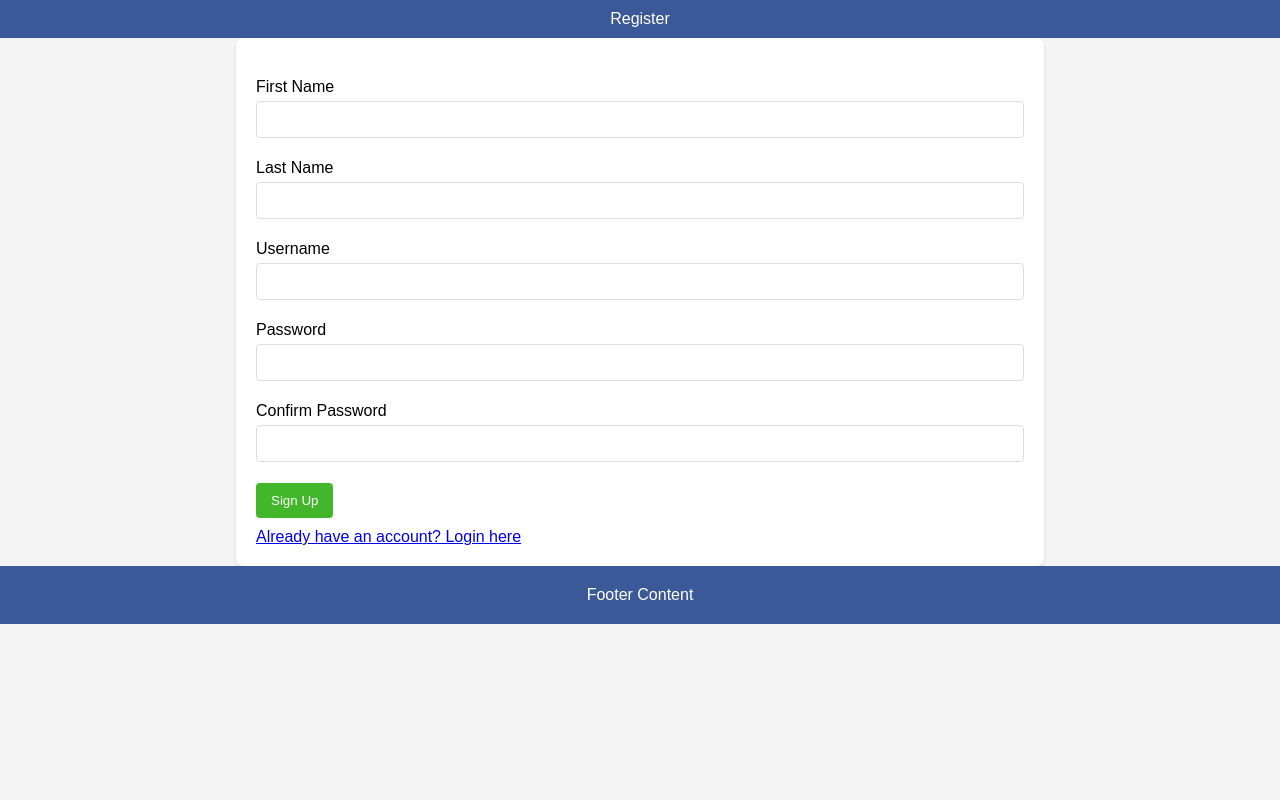
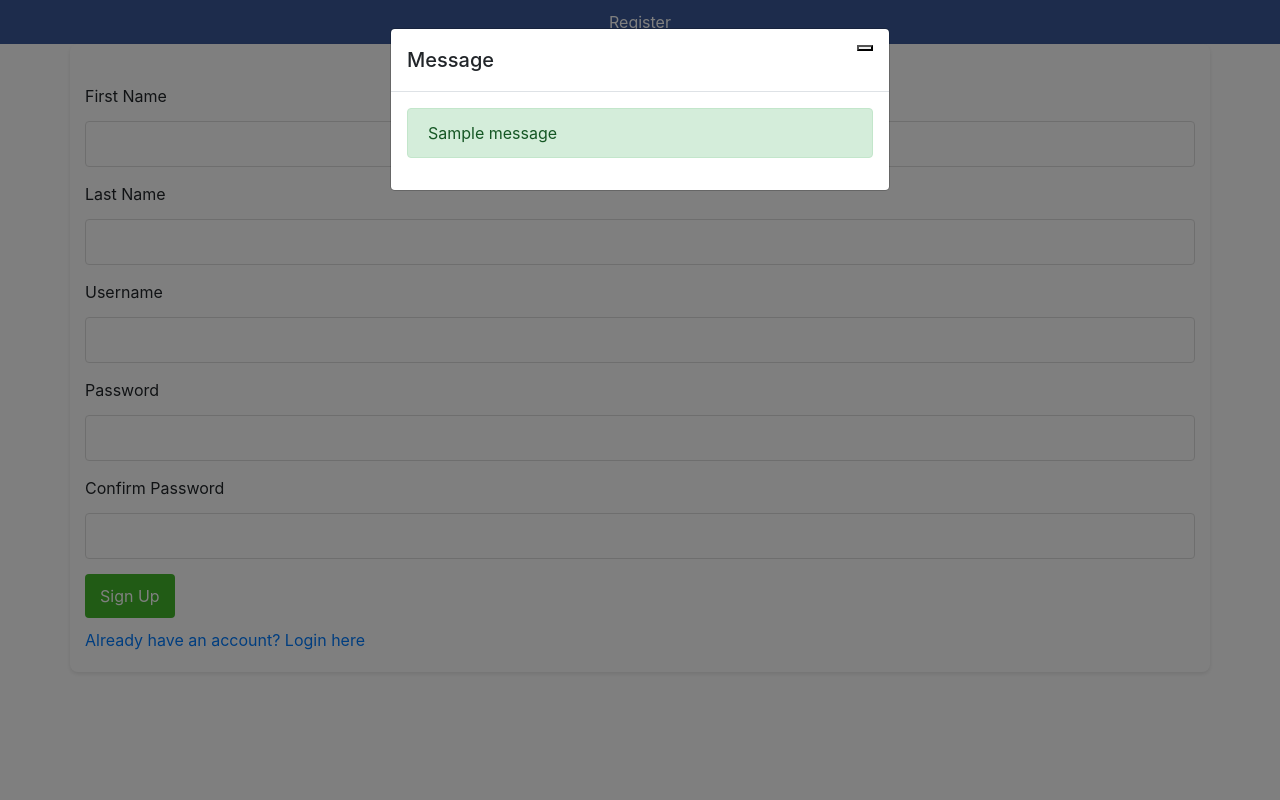
Before and after one commit to c7harry/CSE-106-Final-Project, a Flask app: page /register in a window 1280 px wide. Run offline with Flask 3, Linux system fonts and the light colour scheme; tables that the repository leaves empty hold one stand-in row (values such as "Sample post"); one stand-in notice (Sample message) is shown; some libraries are stand-ins or nearby versions.

Commit message:
rough implementation of modal for error handling

```diff
--- a/app.py
+++ b/app.py
@@ -31,6 +31,11 @@ def register():
 
     form = RegistrationForm()
     if form.validate_on_submit():
+        user_exists = User.query.filter_by(username=form.username.data).first()
+        if user_exists:
+            flash('Username already exists. Please choose a different one.', 'danger')
+            return redirect(url_for('register'))
+
         hashed_password = generate_password_hash(form.password.data)
         user = User(username=form.username.data,
                     password_hash=hashed_password,
@@ -46,16 +51,20 @@ def register():
 def login():
     if current_user.is_authenticated:
         return redirect(url_for('home'))
+
     form = LoginForm()
     if form.validate_on_submit():
-        user = User.query.filter_by(username=form.username.data).first()
-        if user and check_password_hash(user.password_hash, form.password.data):
-            login_user(user)
-            flash('You have been logged in!', 'success')
-            next_page = request.args.get('next')
-            return redirect(next_page) if next_page else redirect(url_for('home'))
-        else:
-            flash('Login Unsuccessful. Please check username and password', 'danger')
+        try:
+            user = User.query.filter_by(username=form.username.data).first()
+            if user and check_password_hash(user.password_hash, form.password.data):
+                login_user(user)
+                flash('You have been logged in!', 'success')
+                next_page = request.args.get('next')
+                return redirect(next_page) if next_page else redirect(url_for('home'))
+            else:
+                flash('Login Unsuccessful. Please check username and password', 'danger')
+        except Exception as e:
+            flash('An error occurred during login. Please try again.', 'danger')
     return render_template('login.html', title='Login', form=form)
 
 @app.route('/home')
--- a/templates/home.html
+++ b/templates/home.html
@@ -60,7 +60,5 @@
             </form>
         </div>
     </div>
-
-    <footer>Footer Content</footer>
 </body>
 </html>
--- a/templates/index.html
+++ b/templates/index.html
@@ -11,6 +11,5 @@
         <a href="{{ url_for('login') }}">Login</a> |
         <a href="{{ url_for('register') }}">Register</a>
     </div>
-    <footer>Footer Content</footer>
 </body>
 </html>
--- a/templates/register.html
+++ b/templates/register.html
@@ -4,6 +4,7 @@
     <meta charset="UTF-8">
     <title>Register</title>
     <link rel="stylesheet" href="{{ url_for('static', filename='style.css') }}">
+    <link href="https://stackpath.bootstrapcdn.com/bootstrap/4.3.1/css/bootstrap.min.css" rel="stylesheet">
 </head>
 <body>
     <header>Register</header>
@@ -34,6 +35,37 @@
         </form>
         <a href="{{ url_for('login') }}">Already have an account? Login here</a>
     </div>
-    <footer>Footer Content</footer>
+
+    <!-- Modal -->
+    <div class="modal fade" id="messageModal" tabindex="-1" aria-labelledby="messageModalLabel" aria-hidden="true">
+        <div class="modal-dialog">
+            <div class="modal-content">
+                <div class="modal-header">
+                    <h5 class="modal-title" id="messageModalLabel">Message</h5>
+                    <button type="button" class="btn-close" data-bs-dismiss="modal" aria-label="Close"></button>
+                </div>
+                <div class="modal-body">
+                    {% with messages = get_flashed_messages(with_categories=true) %}
+                        {% if messages %}
+                            {% for category, message in messages %}
+                                <div class="alert alert-{{ category }}">{{ message }}</div>
+                            {% endfor %}
+                        {% endif %}
+                    {% endwith %}
+                </div>
+            </div>
+        </div>
+    </div>
+
+    <!-- jQuery and Bootstrap JS -->
+    <script src="https://code.jquery.com/jquery-3.3.1.slim.min.js"></script>
+    <script src="https://stackpath.bootstrapcdn.com/bootstrap/4.3.1/js/bootstrap.min.js"></script>
+    <script>
+        $(document).ready(function() {
+            {% if get_flashed_messages() %}
+                $('#messageModal').modal('show');
+            {% endif %}
+        });
+    </script>
 </body>
 </html>
```
Also changed, not shown: templates/login.html (+34 -1 lines).
